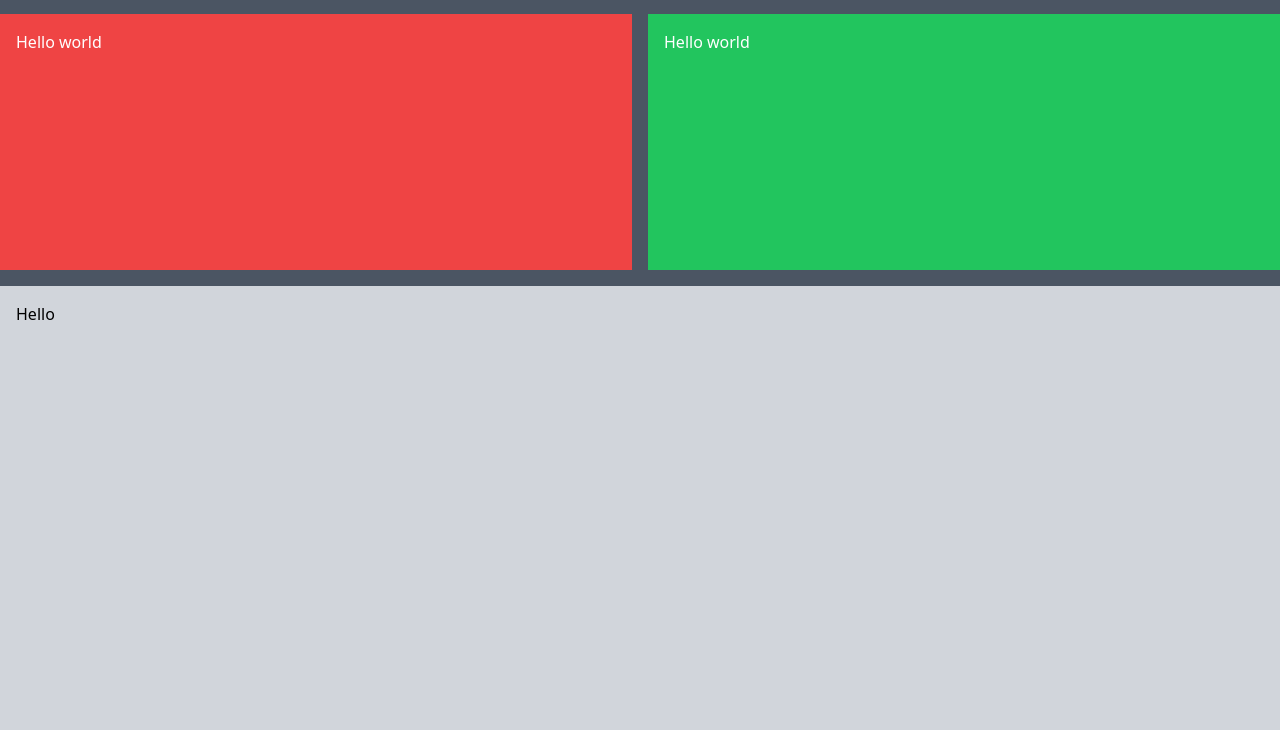
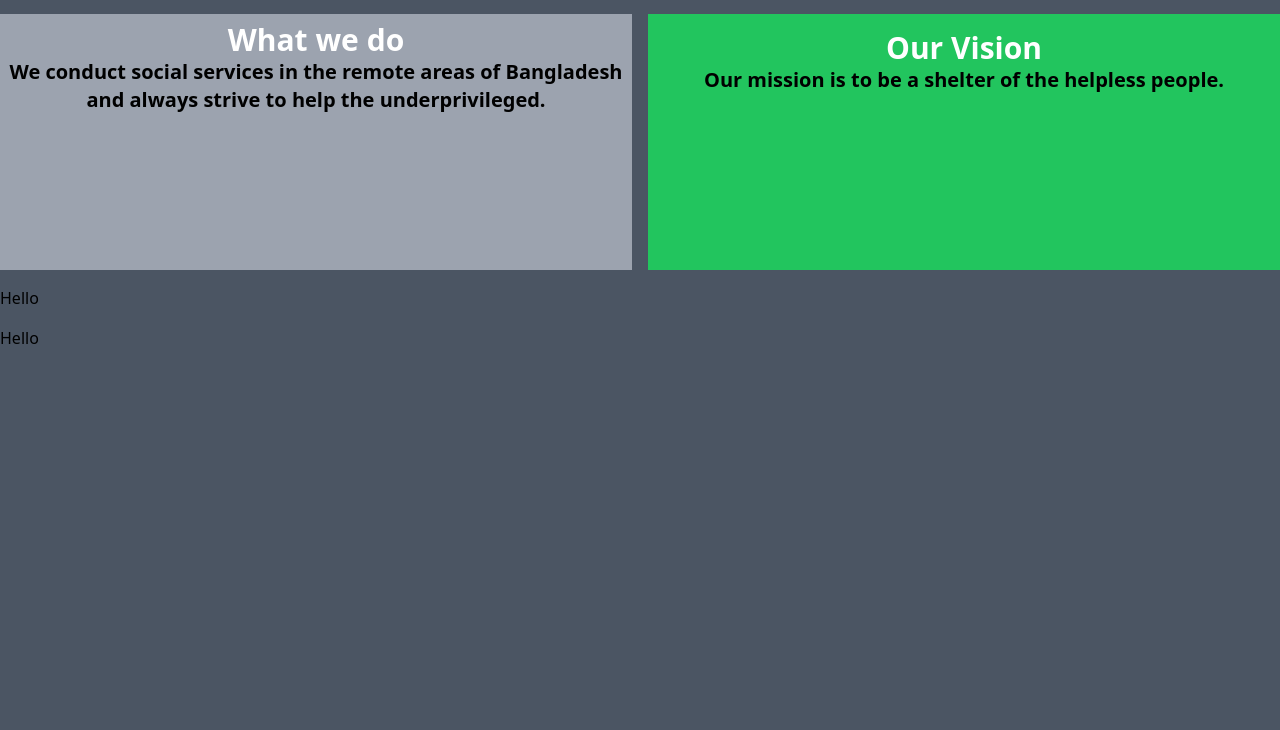
Before and after one commit to shahnewazIbrahim/gucchomul, a website: page src/index.html in a window 1280 px wide. Shown: the part 1690-2420 px from the top of the page. Drawn offline with nearby package versions, Linux system fonts and the light colour scheme.

Commit message:
company mission vission div set

```diff
--- a/src/index.html
+++ b/src/index.html
@@ -48,24 +48,30 @@
             </div> -->
             <div class="">
 
-                <div class="h-screen text-center text-2xl font-bold text-white">Welcome to our site</div>
+                <div class="h-screen text-center text-2xl font-bold text-white max-w-7xl mx-auto">Welcome to our site</div>
                 <div class="h-screen my-4 js-show-on-scroll">
                     <img class="w-full h-screen" src="./slider1.webp" alt="">
 
                 </div>
 
                 <div class="grid grid-cols-2 gap-4 my-4">
-                    <div class="bg-red-500 p-4 h-64 text-white js-show-on-scroll">
-                        <h1>Hello world</h1>
+                    <div class="h-64 text-white js-show-on-scroll text-center bg-gray-400 py-2">
+                        <h1 class="text-3xl font-bold">What we do</h1>
+                        <div class="text-xl text-black font-bold">
+                            We conduct social services in the remote areas of Bangladesh and always strive to help the underprivileged.
+                        </div>
                     </div>
 
-                    <div class="bg-green-500 p-4 h-64 text-white js-show-on-scroll">
-                        <h1>Hello world</h1>
+                    <div class="bg-green-500 p-4 h-64 text-white js-show-on-scroll text-center">
+                        <h1 class="text-3xl font-bold">Our Vision</h1>
+                        <div class="text-xl text-black font-bold">
+                            Our mission is to be a shelter of the helpless people.
+                        </div>
                     </div>
                 </div>
 
-                <div class="h-screen bg-gray-300 p-4 my-4 js-show-on-scroll">Hello</div>
-                <div class="h-screen bg-gray-300 p-4 js-show-on-scroll">Hello</div>
+                <div class="h-screenp-4 my-4 js-show-on-scroll">Hello</div>
+                <div class="h-screen js-show-on-scroll">Hello</div>
 
             </div>
         </div>
```
Also changed, not shown: output.css.
